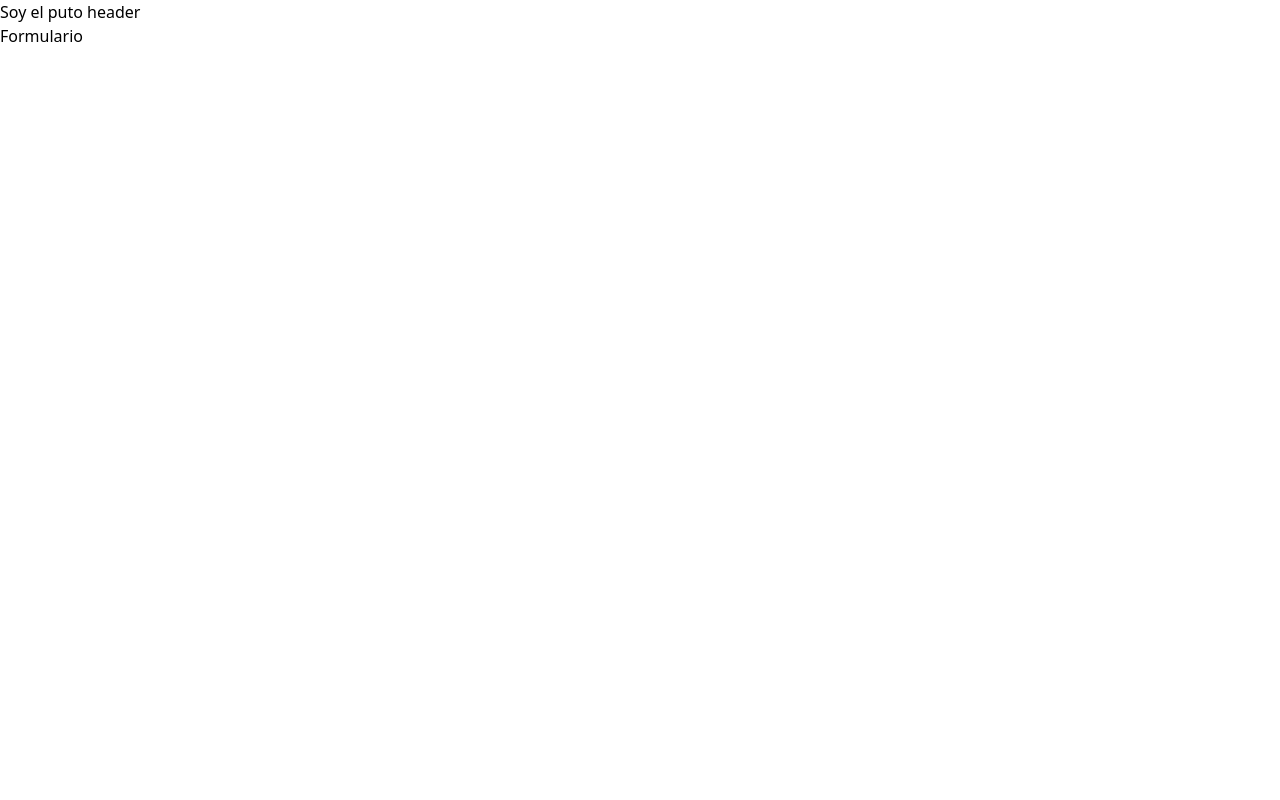
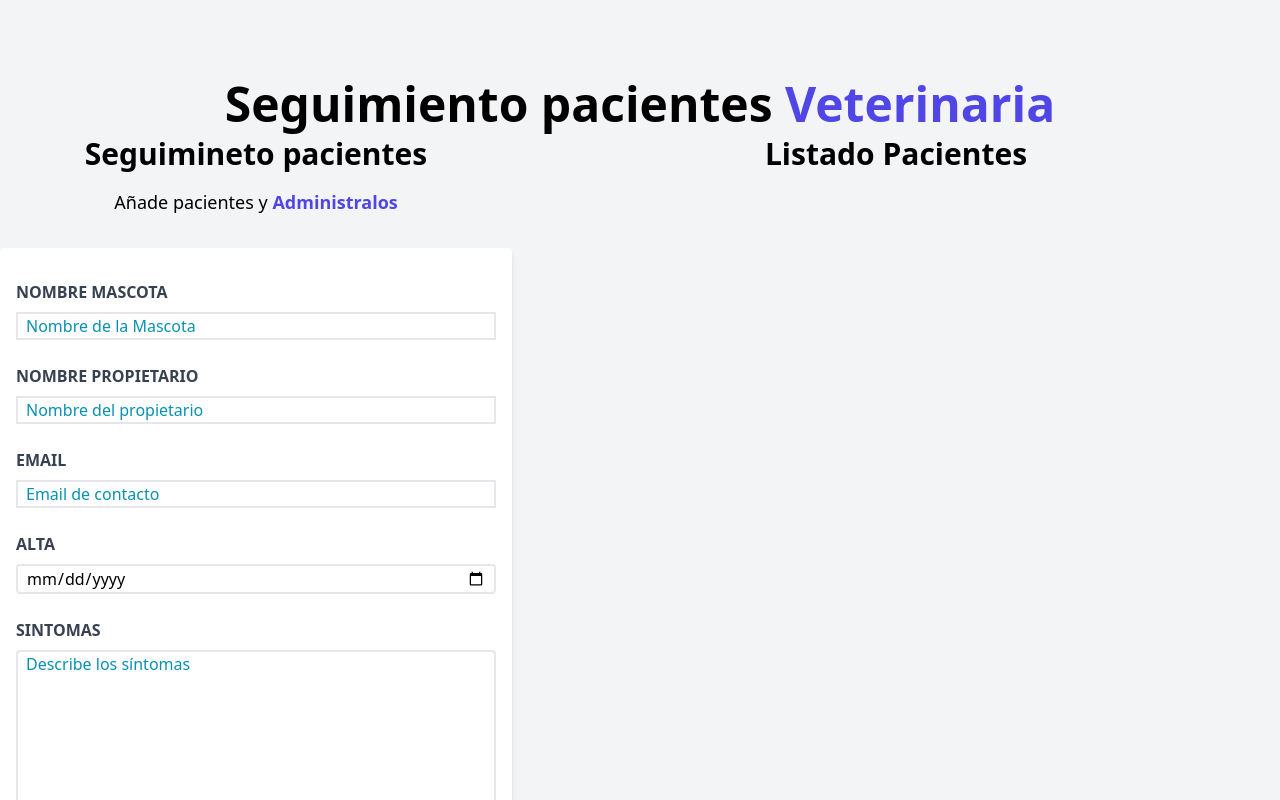
Before and after one commit to danielmateu/clinica-veterinaria, a React (Vite) app: page / in a window 1280 px wide. Shown: the top 800 px of the page. Built offline with nearby package versions, Linux system fonts and the light colour scheme.

Commit message:
Formulario creado con estilos de tailwind

```diff
--- a/index.html
+++ b/index.html
@@ -6,7 +6,7 @@
     <meta name="viewport" content="width=device-width, initial-scale=1.0" />
     <title>Clinica Vite</title>
   </head>
-  <body>
+  <body class="bg-gray-100 h-screen">
     <div id="root"></div>
     <script type="module" src="/src/main.jsx"></script>
   </body>
--- a/src/App.jsx
+++ b/src/App.jsx
@@ -1,4 +1,4 @@
-import { Formulario, Header } from "./components";
+import { Formulario, Header, ListadoPacientes } from "./components";
 
 
 function App() {
@@ -6,10 +6,13 @@ function App() {
 
 
   return (
-    <>
-      <Header/>
-      <Formulario/>
-    </>
+    <div className="container mx-auto mt-20">
+      <Header />
+      <div className="mt-2 md:flex ">
+        <Formulario />
+        <ListadoPacientes />
+      </div>
+    </div>
   )
 }
 
--- a/src/components/Formulario.jsx
+++ b/src/components/Formulario.jsx
@@ -2,6 +2,72 @@
 
 export const Formulario = () => {
     return (
-        <div>Formulario</div>
+        <div className='md:w-1/2 lg:w-2/5'>
+            <h2 className='font-black text-3xl text-center'>Seguimineto pacientes</h2>
+
+            <p className='text-lg mt-4 text-center'>
+                Añade pacientes y {' '} <span className='text-indigo-600 font-bold'>Administralos</span>
+            </p>
+
+            <form action="" className="bg-white shadow-md rounded py-8 px-4 mt-8 mb-10">
+                <div className='mb-6'>
+                    <label
+                        htmlFor="mascota"
+                        className='block text-gray-700 uppercase font-bold'>Nombre Mascota</label>
+                    <input
+                        id="mascota"
+                        type="text"
+                        placeholder="Nombre de la Mascota"
+                        className="border-2 w-full mt-2 placeholder-cyan-600 px-2 rounde" />
+                </div>
+                <div className='mb-6'>
+                    <label
+                        htmlFor="propietario"
+                        className='block text-gray-700 uppercase font-bold'>Nombre propietario</label>
+                    <input
+                        id="propietario"
+                        type="text"
+                        placeholder="Nombre del propietario"
+                        className="border-2 w-full mt-2 placeholder-cyan-600 px-2 rounde" />
+                </div>
+                <div className='mb-6'>
+                    <label
+                        htmlFor="email"
+                        className='block text-gray-700 uppercase font-bold'>email</label>
+                    <input
+                        id="email"
+                        type="email"
+                        placeholder="Email de contacto"
+                        className="border-2 w-full mt-2 placeholder-cyan-600 px-2 rounde" />
+                </div>
+                <div className='mb-6'>
+                    <label
+                        htmlFor="alta"
+                        className='block text-gray-700 uppercase font-bold'>alta</label>
+                    <input
+                        id="alta"
+                        type="date"
+                        className="border-2 w-full mt-2 placeholder-cyan-600 px-2 rounded" />
+                </div>
+                <div className='mb-6'>
+                    <label
+                        htmlFor="sintomas"
+                        className='block text-gray-700 uppercase font-bold'>Sintomas</label>
+                    <textarea
+                        name="sintomas"
+                        id="sintomas"
+                        className="border-2 w-full mt-2 placeholder-cyan-600 px-2 rounded"
+                        cols="30"
+                        rows="10"
+                        placeholder='Describe los síntomas'>
+                    </textarea>
+                </div>
+
+                <input
+                    type="submit"
+                    className="bg-indigo-600 w-full text-white uppercase font-bold p-2 hover:bg-indigo-500 cursor-pointer transition-all"
+                    value="Agregar paciente" />
+            </form>
+        </div>
     )
 }
--- a/src/components/Header.jsx
+++ b/src/components/Header.jsx
@@ -2,8 +2,9 @@
 
 export const Header = () => {
     return (
-        <>
-            <h1>Soy el puto header</h1>
-        </>
+        <h1 className="font-black text-5xl text-center md:w2/3 mx-auto">
+            Seguimiento pacientes {' '} <span className="text-indigo-600">Veterinaria</span>
+        </h1>
+
     )
 }
--- /dev/null
+++ b/src/components/ListadoPacientes.jsx
@@ -0,0 +1,11 @@
+import React from 'react'
+
+export const ListadoPacientes = () => {
+    return (
+        <div className='w-1/2 lg:w-3/5'>
+            <h2 className='font-black text-3xl text-center'>Listado Pacientes</h2>
+
+
+        </div>
+    )
+}
--- a/src/components/index.jsx
+++ b/src/components/index.jsx
@@ -2,3 +2,4 @@
 
 export * from './Formulario'
 export * from './Header'
+export * from './ListadoPacientes'
```
